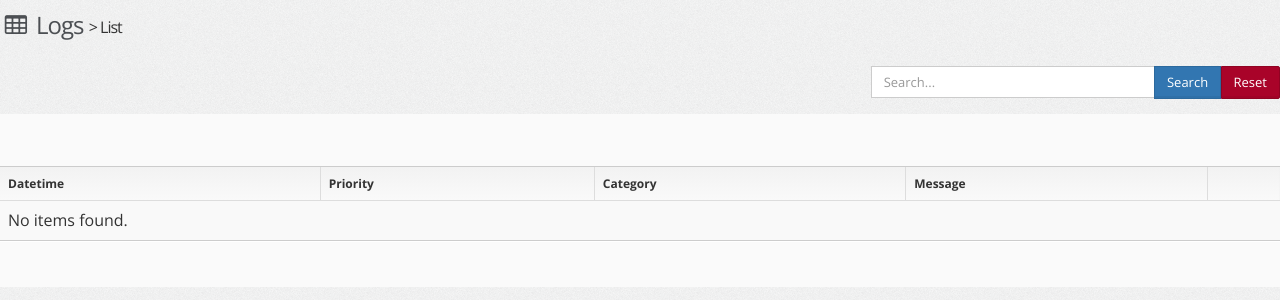
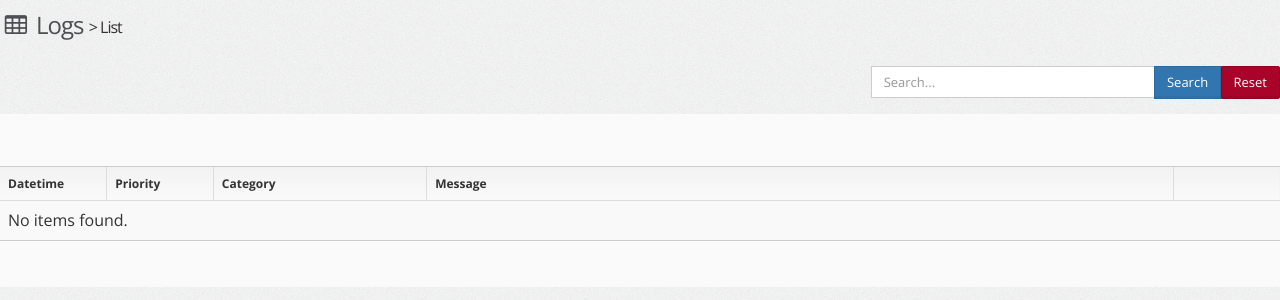
Before and after one commit to dioscouri/f3-admin, a PHP site: template src/Admin/Views/logs/list.php in a window 1280 px wide. Shown: the top 300 px of the page. Run offline with PHP 8.4, Linux system fonts and the light colour scheme; the template is opened without the code that fills it, so the values that code supplies are empty.

Commit message:
changed some of the logs list layout

```diff
--- a/src/Admin/Views/logs/list.php
+++ b/src/Admin/Views/logs/list.php
@@ -79,11 +79,11 @@
         <table class="table table-striped table-bordered table-hover table-highlight table-checkable">
 		<thead>
 			<tr>
-                <th data-sortable="datetime">Datetime</th>
-                <th data-sortable="priority">Priority</th>
-                <th data-sortable="category">Category</th>
+                <th data-sortable="created.microtime" class="col-md-1">Datetime</th>
+                <th data-sortable="priority" class="col-md-1">Priority</th>
+                <th data-sortable="category" class="col-md-2">Category</th>
                 <th data-sortable="message">Message</th>
-                <th></th>
+                <th class="col-md-1"></th>
             </tr>
 		</thead>
 		<tbody>
@@ -94,7 +94,7 @@
                 <tr>
                     <td class="">
                         <a href="./admin/log/edit/<?php echo $item->_id; ?>">
-                            <?php echo $item->datetime; ?>
+                            <?php echo $item->{'created.local'}; ?>
                         </a>
                     </td>
                     <td class="">
```
